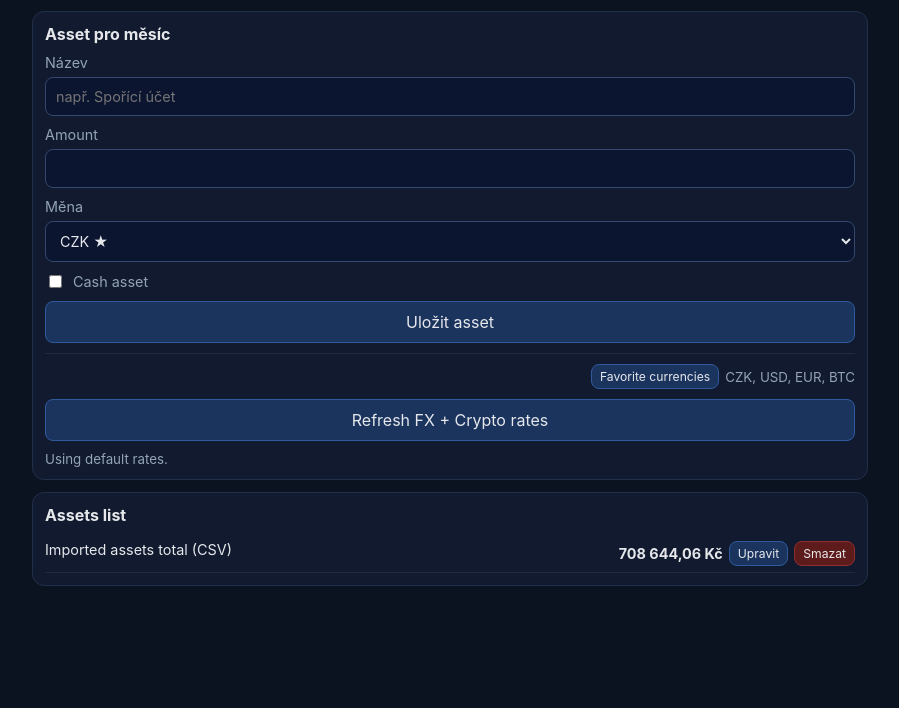
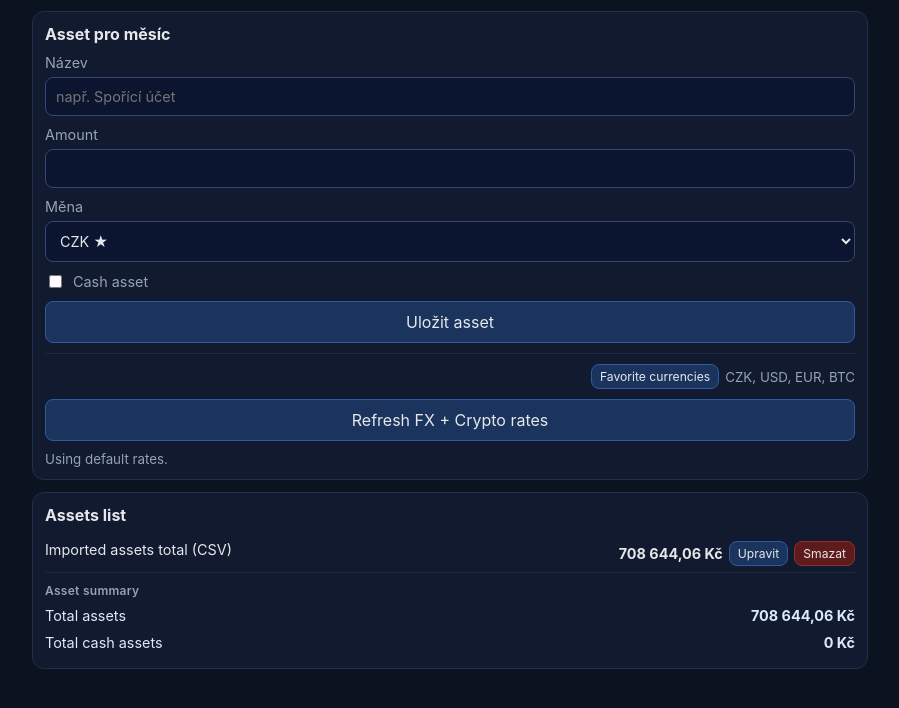
Before and after one commit to petrhomolka/PersonalCFCalc, a plain HTML site: page app/index.html in a window 1280 px wide. Both pictures are taken after a click on the button "Assets". Shown: the part 114-822 px from the top of the page, without its empty margins (190-1089 px from the left). Before the commit the page ends 800 px from the top, so only its background shows below. Drawn offline with Linux system fonts and the light colour scheme; no server answers.

Commit message:
added sums in assets

```diff
--- a/app/app.js
+++ b/app/app.js
@@ -1085,10 +1085,16 @@ function updateRatesStatus(prefix = "") {
 
 function renderAssetList(listEl, month, items) {
   listEl.innerHTML = "";
+  const totalAssets = (items || []).reduce((sum, item) => sum + getAssetValueInMainCurrency(item), 0);
+  const totalCashAssets = (items || [])
+    .filter((item) => isCashAsset(item))
+    .reduce((sum, item) => sum + getAssetValueInMainCurrency(item), 0);
+
   if (!items.length) {
     const li = document.createElement("li");
     li.innerHTML = "<small>Žádná data</small>";
     listEl.appendChild(li);
+    appendAssetSummaryRows(listEl, totalAssets, totalCashAssets);
     return;
   }
 
@@ -1113,7 +1119,32 @@ function renderAssetList(listEl, month, items) {
     listEl.appendChild(li);
   });
 
+  appendAssetSummaryRows(listEl, totalAssets, totalCashAssets);
+
   bindRowActions(listEl);
+}
+
+function appendAssetSummaryRows(listEl, totalAssets, totalCashAssets) {
+  const header = document.createElement("li");
+  header.className = "entry-section-header";
+  header.innerHTML = "<small>Asset summary</small>";
+  listEl.appendChild(header);
+
+  const totalRow = document.createElement("li");
+  totalRow.className = "asset-summary";
+  totalRow.innerHTML = `
+    <span>Total assets</span>
+    <span class="row-actions"><strong>${formatCurrency(totalAssets)}</strong></span>
+  `;
+  listEl.appendChild(totalRow);
+
+  const cashRow = document.createElement("li");
+  cashRow.className = "asset-summary";
+  cashRow.innerHTML = `
+    <span>Total cash assets</span>
+    <span class="row-actions"><strong>${formatCurrency(totalCashAssets)}</strong></span>
+  `;
+  listEl.appendChild(cashRow);
 }
 
 function bindRowActions(container) {
--- a/app/styles.css
+++ b/app/styles.css
@@ -271,6 +271,12 @@ li.investment-summary {
   color: #bfdbfe;
 }
 
+li.asset-summary {
+  border-bottom: 0;
+  padding: 5px 0;
+  color: #dbeafe;
+}
+
 li small { color: var(--muted); }
 
 .row-actions {
```
